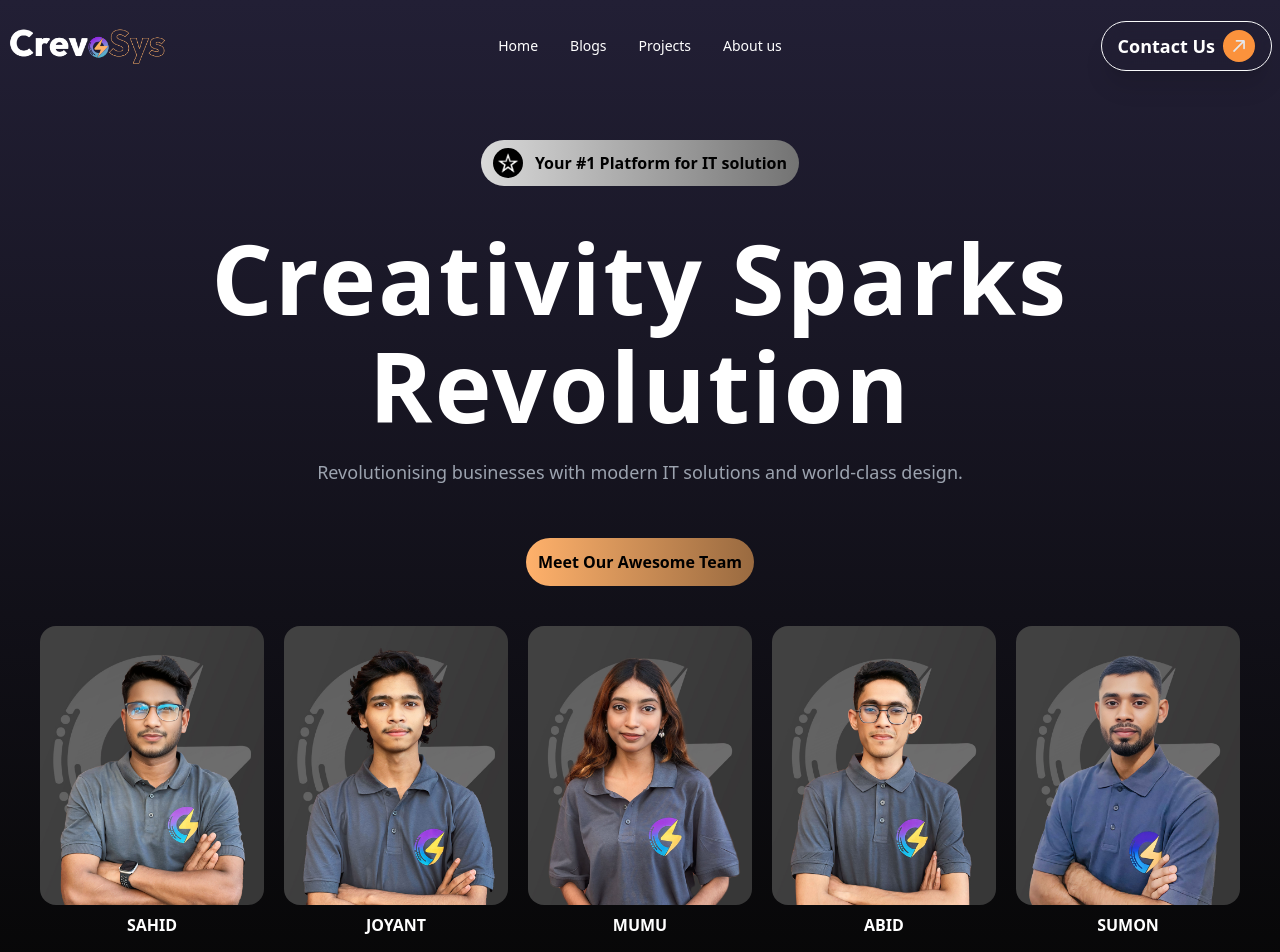
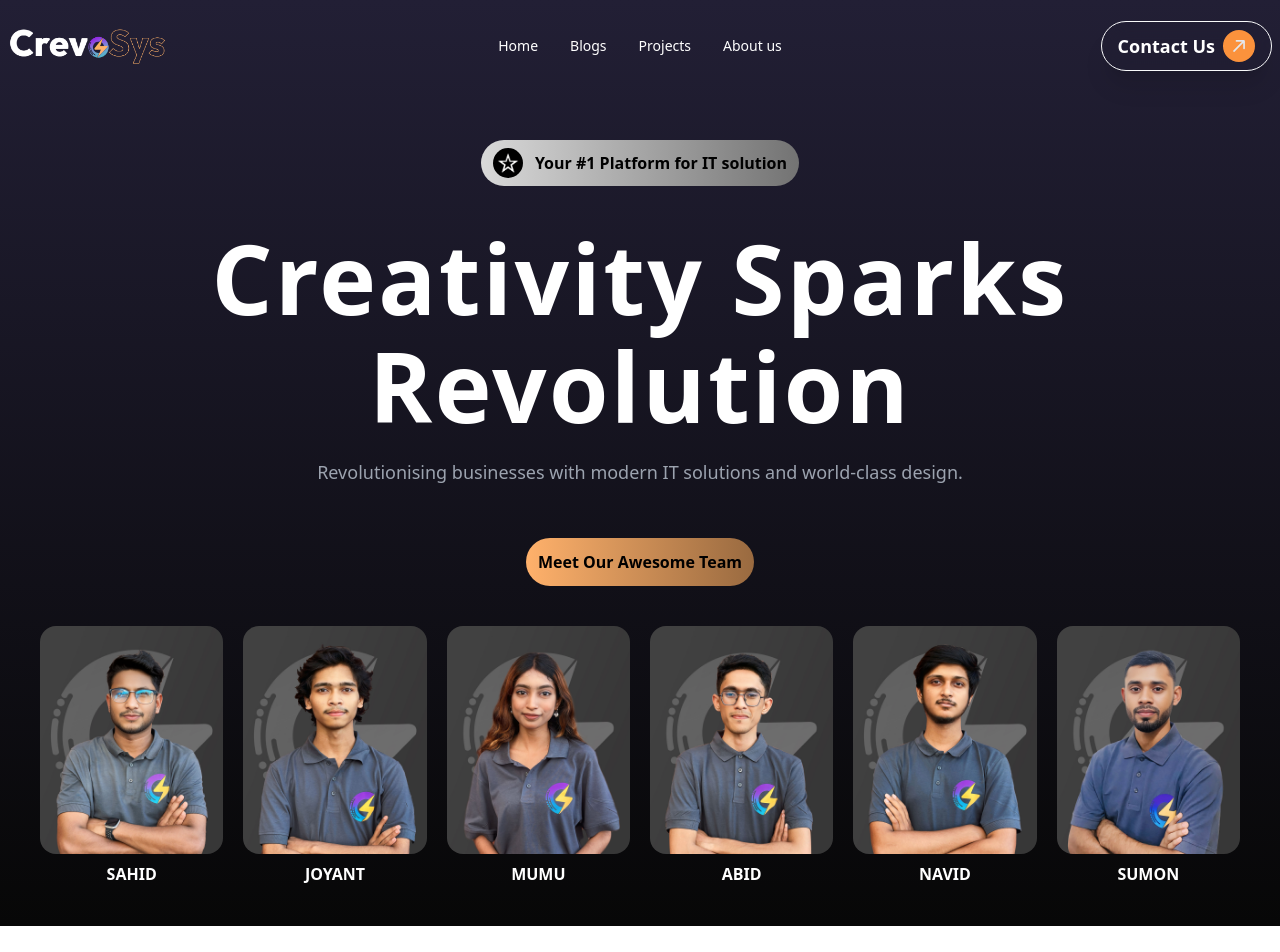
Before and after one commit to sahidDev09/CrevoSys, a React (Vite) app: page / in a window 1280 px wide. Shown: the top 952 px of the page. After the commit the page ends 926 px from the top, so only its background shows below. Built offline with nearby package versions, Linux system fonts and the light colour scheme.

Commit message:
member added

```diff
--- a/package.json
+++ b/package.json
@@ -22,7 +22,6 @@
     "react-icons": "^5.3.0",
     "recharts": "^2.13.3",
     "tailwind-merge": "^2.5.4",
-    "tailwindcss-animate": "^1.0.7",
     "vaul": "^1.1.1"
   },
   "devDependencies": {
@@ -39,6 +38,7 @@
     "globals": "^15.11.0",
     "postcss": "^8.4.49",
     "tailwindcss": "^3.4.15",
+    "tailwindcss-animate": "^1.0.7",
     "vite": "^5.4.10"
   }
 }
--- a/src/components/Teams.jsx
+++ b/src/components/Teams.jsx
@@ -23,6 +23,11 @@ const Teams = () => {
     },
     {
       id: 5,
+      picture: "navid_withoutGlow.jpg",
+      name: "NAVID",
+    },
+    {
+      id: 6,
       picture: "sumon_withoutGlow.jpg",
       name: "SUMON",
     },
@@ -30,7 +35,7 @@ const Teams = () => {
 
   return (
     <div>
-      <div className="grid grid-cols-5 gap-5 py-10 mx-10">
+      <div className="grid grid-cols-6 gap-5 py-10 mx-10">
         {teams.map((team) => (
           <div key={team.id}>
             <img className=" rounded-2xl" src={team.picture} alt="ntg" />
```
Also changed, not shown: public/navid_withoutGlow.jpg (added), 1 other file (tests, documents, lock files or other folders).
